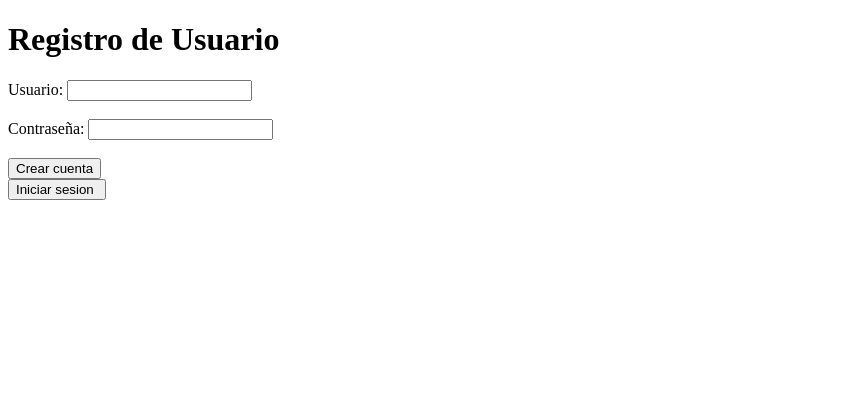
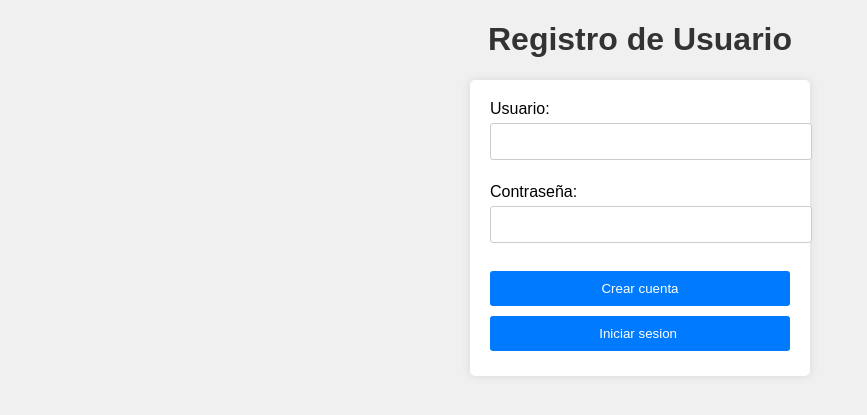
Before and after one commit to daniarmenteros181/Autoescuela, a PHP site: page /registro.php in a window 1280 px wide. Shown: the top 415 px of the page, without its empty margins (0-867 px from the left). Run offline with PHP 8.4, Linux system fonts and the light colour scheme.

Commit message:
Estilos a los formularios

```diff
--- /dev/null
+++ b/estilos/estilosLogin.css
@@ -0,0 +1,41 @@
+body {
+    font-family: Arial, sans-serif;
+    text-align: center;
+    background-color: #f0f0f0;
+}
+h1 {
+    color: #333;
+}
+form {
+    background-color: #fff;
+    padding: 20px;
+    border-radius: 5px;
+    box-shadow: 0 0 10px rgba(0, 0, 0, 0.1);
+    width: 300px;
+    margin: 0 auto;
+}
+label {
+    display: block;
+    text-align: left;
+}
+input {
+    width: 100%;
+    padding: 10px;
+    margin: 5px 0;
+    border: 1px solid #ccc;
+    border-radius: 3px;
+}
+input[type="submit"] {
+    background-color: #007BFF;
+    color: #fff;
+    border: none;
+    padding: 10px 20px;
+    border-radius: 3px;
+    cursor: pointer;
+}
+a {
+    text-decoration: none;
+    color: #007BFF;
+    display: block;
+    margin-top: 10px;
+}
--- a/formularios/registro.php
+++ b/formularios/registro.php
@@ -1,6 +1,53 @@
 <?php
 
 
+require_once '../repositorio/db.php';
+require_once '../repositorio/usuarioRepositorio.php';
+
+
+
+if ($_SERVER["REQUEST_METHOD"] == "POST") {
+
+    if (isset($_POST["crearCuenta"])) {
+        // Recoge los datos del formulario.
+        $nombre = $_POST["nombre"];
+        $contrasena = $_POST["contrasena"];
+
+        // Verifica que los campos no estén vacíos (puedes agregar más validaciones si es necesario).
+        if (!empty($nombre) && !empty($contrasena)) {
+
+            // Obtiene la conexión a la base de datos.
+            $conexion = db::entrar();
+
+            // Crea una instancia de RepositorioUsuario pasando la conexión.
+            $repositorioUsuario = new usuarioRepositorio($conexion);
+
+            // Inserta el usuario en la base de datos.
+            $exito = $repositorioUsuario->insertarUsuario($nombre, $contrasena);
+
+            if ($exito) {
+                // Redirige a la página de inicio de sesión u otra página según tus necesidades.
+                header('Location: http://autoescueladaniels.com/formularios/login.php');
+                exit();
+            } else {
+                // Manejo de errores si la inserción falla.
+                echo "Error al crear la cuenta.";
+            }
+        } else {
+            // Manejo de errores si los campos están vacíos.
+            echo "Por favor, complete todos los campos.";
+        }
+
+    }
+
+    if(isset($_POST["inicio"])){
+        header('Location: http://autoescueladaniels.com/formularios/login.php?');
+
+
+    }
+
+
+}
 
 
 
@@ -17,23 +64,25 @@
 <html>
 <head>
     <title>Formulario de Registro con Carga de Imágenes</title>
+    <link rel="stylesheet" href="../estilos/estilosLogin.css">
+
 </head>
 <body>
     <h1>Registro de Usuario</h1>
-    <form action="registro.php" method="POST" enctype="multipart/form-data">
+    <form action="registro.php" method="POST" enctype="multipart/form-data" >
         <label for="usuario">Usuario:</label>
-        <input type="text" id="nombre" name="nombre" required><br><br>
+        <input type="text" id="nombre" name="nombre" ><br><br>
 
         <label for="contrasena">Contraseña:</label>
-        <input type="password" id="contrasena" name="contrasena" required><br><br>
+        <input type="password" id="contrasena" name="contrasena" ><br><br>
 
 
 
 
 
-        <input type="submit" value="Crear cuenta">
+        <input type="submit" name="crearCuenta" value="Crear cuenta">
         <br>
-        <input type="submit" value="Iniciar sesion ">
+        <input type="submit" name="inicio" value="Iniciar sesion ">
 
     </form>
 </body>
```
Also changed, not shown: cargador.php (added, +13 -0 lines), formularios/login.php (+7 -1 lines), formularios/recuperarContrasenia.php (+17 -0 lines), repositorio/usuarioRepositorio.php (+41 -10 lines).
